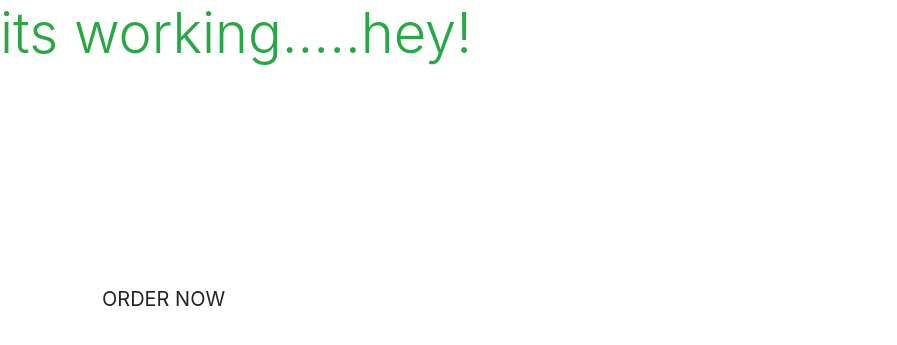
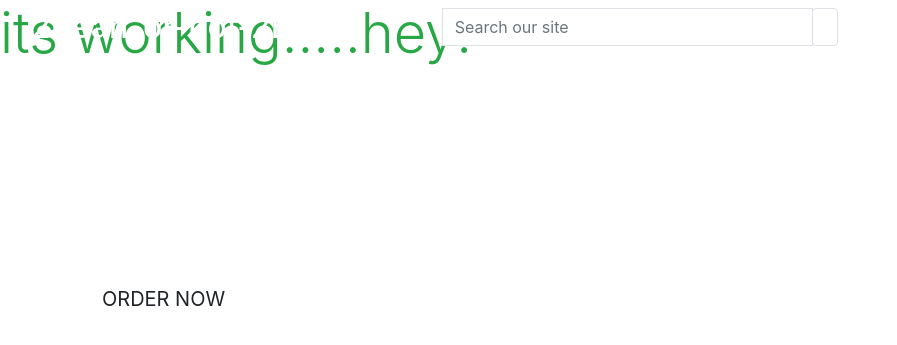
Before and after one commit to Code-Institute-Submissions/Morpheus-23-Beans_AugResub, a Django app: page / in a window 1280 px wide. Shown: the top 345 px of the page, without its empty margins (0-897 px from the left). Run offline with Django 3.2, Linux system fonts and the light colour scheme.

Commit message:
in process of adding main page header

```diff
--- a/templates/base.html
+++ b/templates/base.html
@@ -41,7 +41,32 @@
     </head>
 
     <body>
-        <header class="container-fluid fixed-top"></header>
+        <header class="container-fluid fixed-top">
+            <div class="row">
+                <div class="col-12 col-lg-4 my-auto py-1 py-lg-0 text-center text-lg-left">
+                    <a href="{% url 'home' %}" class="nav-link main-logo-link"><h2 class="logo-font text-white my-0">2Bean-or-not-2Bean</h2> </a>
+                </div>
+                <div class="col-12 col-lg-4 my-auto py-1 py-lg-0">
+                    <form method="GET" action="">
+                        <div class="input-group w-100">
+                            <input class="form-control border border-red rounded-0" type="text" name="q" placeholder="Search our site">
+                            <div class="input-group-append">
+                                <button class="form-control btn btn-red border border-red rounded" type="submit">
+                                    <span class="icon">
+                                        <i class="fas fa-search"></i>
+
+                                    </span>
+                                </button>
+                            </div>
+
+                        </div>
+
+                    </form>
+
+                </div>
+                <div></div>
+            </div>
+        </header>
 
         {% if messages %}
             <div class="messages-container"></div>
```
Also changed, not shown: home/views.py (line endings or trailing spaces).
